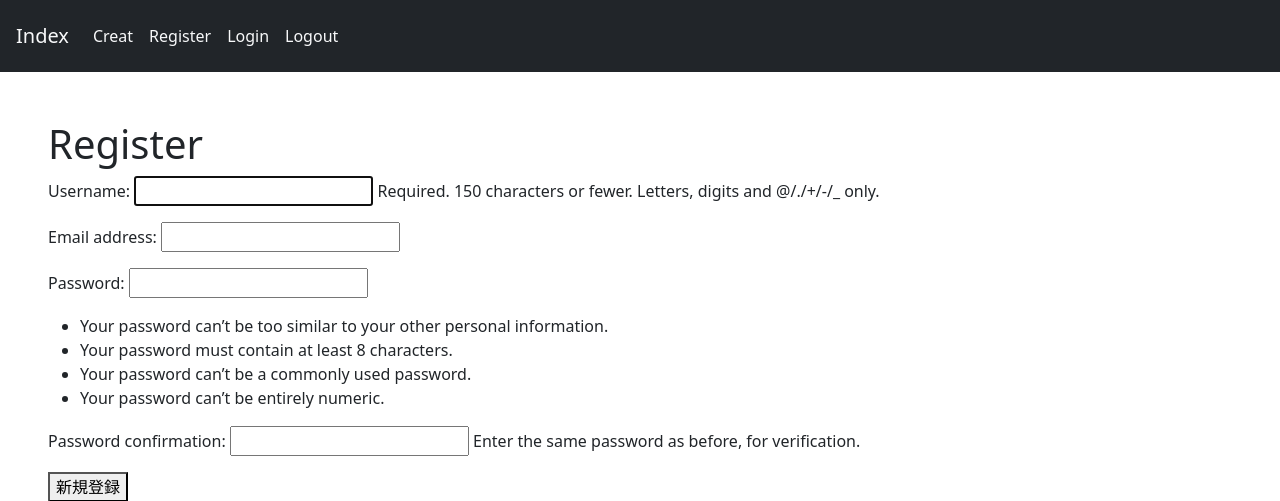
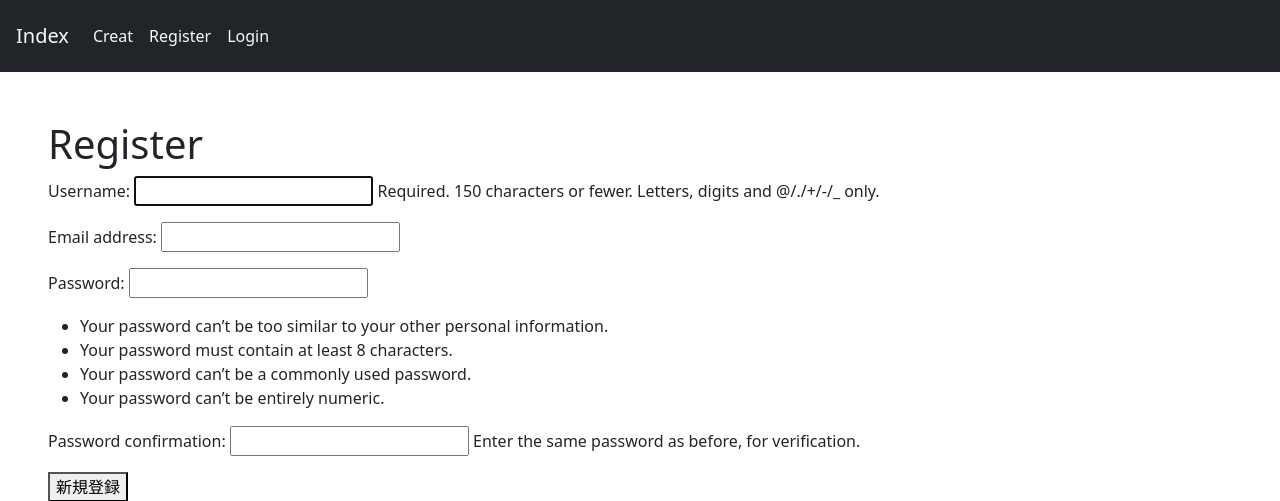
Before and after one commit to ajdjaiuoapooiad/django-django3-twitter, a Django app: page /userauth/ in a window 1280 px wide. Shown: the top 501 px of the page. Run offline with Django 4.2, Linux system fonts and the light colour scheme; parts of the project's set-up code (start-up, migrations or seed data) failed here and were passed over.

Commit message:
logout ok

```diff
--- a/templates/core/index.html
+++ b/templates/core/index.html
@@ -2,5 +2,9 @@
 
 
 {% block content %}
-    <h1>Index</h1>
+
+    <div class="m-5">
+
+        <h1>Index</h1>
+    </div>
 {% endblock content %}
--- a/templates/navbar.html
+++ b/templates/navbar.html
@@ -2,22 +2,24 @@
     <button class="navbar-toggler navbar-toggler-right" type="button" data-toggle="collapse" data-target="#navbarTogglerDemo02" aria-controls="navbarTogglerDemo02" aria-expanded="false" aria-label="Toggle navigation">
       <span class="navbar-toggler-icon"></span>
     </button>
-    <a class="navbar-brand text-light" href="#!">Index</a>
+    <a class="navbar-brand text-light" href="{% url 'index' %}">Index</a>
 
     <div class="collapse navbar-collapse" id="navbarTogglerDemo02">
       <ul class="navbar-nav mr-auto mt-2 mt-md-0">
         <li class="nav-item active">
           <a class="nav-link text-light" href="#!">Creat</span></a>
         </li>
+        {% if user.is_authenticated %}
         <li class="nav-item">
-          <a class="nav-link text-light" href="#!">Register</a>
+          <a class="nav-link text-light" href="{% url 'logout' %}">Logout</a>
+          </li>
+        {% else %}
+        <li class="nav-item">
+          <a class="nav-link text-light" href="{% url 'register' %}">Register</a>
         </li>
         <li class="nav-item">
-        <a class="nav-link text-light" href="#!">Login</a>
-        </li>
-        <li class="nav-item">
-        <a class="nav-link text-light" href="#!">Logout</a>
-        </li>
+        <a class="nav-link text-light" href="{% url 'login' %}">Login</a>
+        {% endif %}
 
 
 
--- a/twitter/settings.py
+++ b/twitter/settings.py
@@ -125,6 +125,7 @@ STATIC_URL = 'static/'
 AUTH_USER_MODEL='userauth.User'
 
 LOGIN_REDIRECT_URL='index'
+LOGOUT_REDIRECT_URL='index'
 
 # Default primary key field type
 # https://docs.djangoproject.com/en/4.2/ref/settings/#default-auto-field
```
Also changed, not shown: db.sqlite3.
